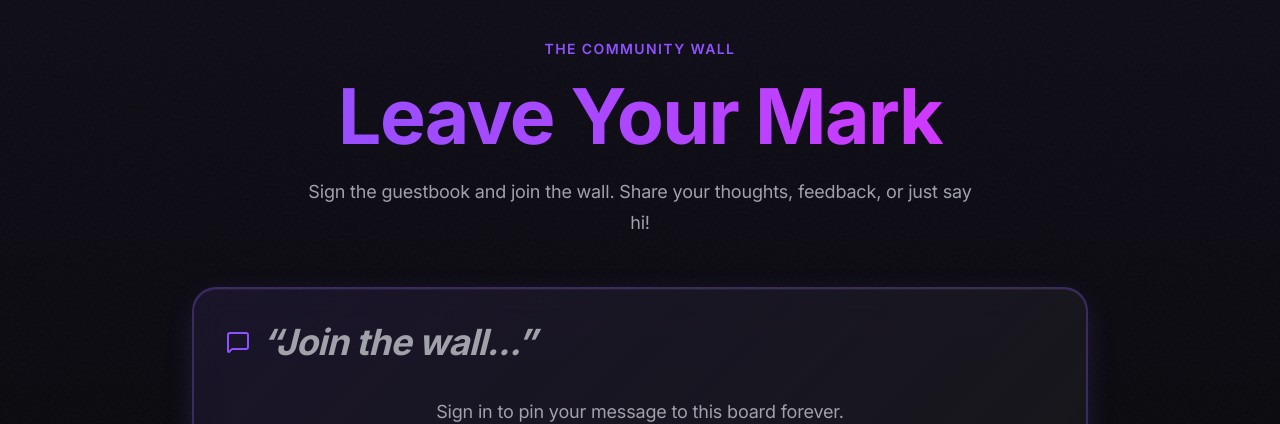
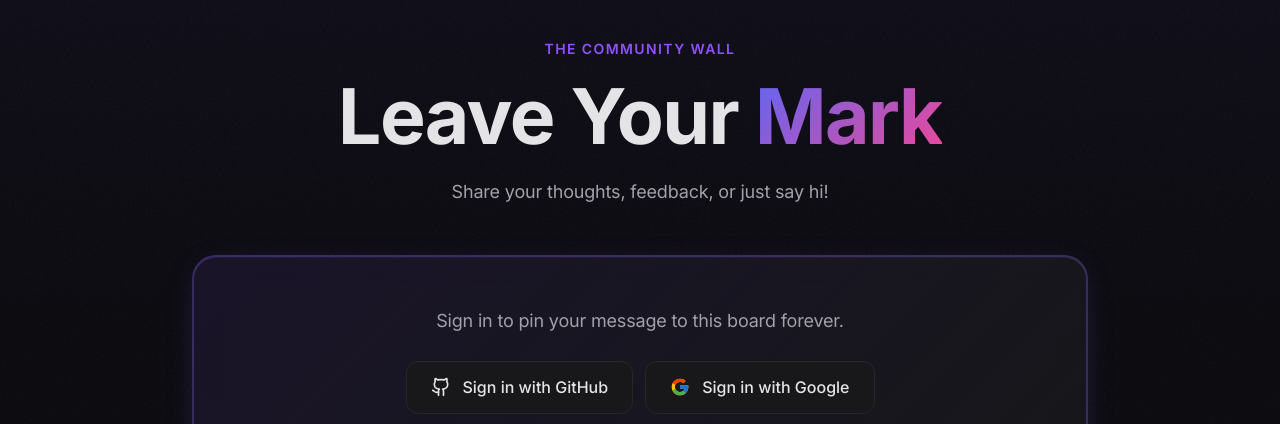
Before and after one commit to Szostak21/pszostak.dev, a Next.js app: page /guestbook in a window 1280 px wide. Shown: the part 152-576 px from the top of the page. Built offline with nearby package versions, Linux system fonts and the light colour scheme; no server answers.

Commit message:
final touches

```diff
--- a/src/pages/guestbook.tsx
+++ b/src/pages/guestbook.tsx
@@ -1,7 +1,7 @@
 import Head from "next/head";
 import { useRouter } from "next/router";
 import { motion, AnimatePresence } from "framer-motion";
-import { ArrowLeft, MessageSquare, Github, Send, Trash2, Loader2 } from "lucide-react";
+import { ArrowLeft, Github, Send, Trash2, Loader2 } from "lucide-react";
 import { FcGoogle } from "react-icons/fc";
 import { siteConfig } from "@/data/config";
 import { useSession, signIn, signOut } from "next-auth/react";
@@ -227,11 +227,12 @@ export default function Guestbook() {
             <span className="inline-block text-sm font-semibold tracking-widest text-violet-500 uppercase mb-4">
               The Community Wall
             </span>
-            <h1 className="text-4xl sm:text-5xl md:text-6xl font-bold mb-4 bg-linear-to-r from-violet-500 via-purple-500 to-fuchsia-500 bg-clip-text text-transparent">
-              Leave Your Mark
+            <h1 className="text-4xl sm:text-5xl md:text-6xl font-bold mb-4">
+              <span className="text-(--foreground)">Leave Your</span>{" "}
+              <span className="gradient-text">Mark</span>
             </h1>
             <p className="text-lg sm:text-xl text-(--muted) max-w-2xl mx-auto">
-              Sign the guestbook and join the wall. Share your thoughts, feedback, or just say hi!
+              Share your thoughts, feedback, or just say hi!
             </p>
           </motion.div>
 
@@ -243,12 +244,7 @@ export default function Guestbook() {
             className="mb-12"
           >
             <div className="guestbook-input-card rounded-3xl p-6 sm:p-8">
-              <div className="flex items-center gap-3 mb-4">
-                <MessageSquare className="text-violet-500" size={24} />
-                <h3 className="text-xl font-semibold italic text-(--muted)">
-                  &ldquo;Join the wall...&rdquo;
-                </h3>
-              </div>
+
 
               {status === "loading" ? (
                 <div className="flex items-center justify-center py-8">
@@ -341,7 +337,6 @@ export default function Guestbook() {
                 transition={{ duration: 0.5 }}
                 className="guestbook-card rounded-3xl p-12 text-center"
               >
-                <MessageSquare size={64} className="text-violet-500 mx-auto mb-4 opacity-50" />
                 <h3 className="text-2xl font-bold mb-2">Be the first!</h3>
                 <p className="text-(--muted) max-w-md mx-auto">
                   No messages yet. Sign in and leave the first message on the wall!
```
